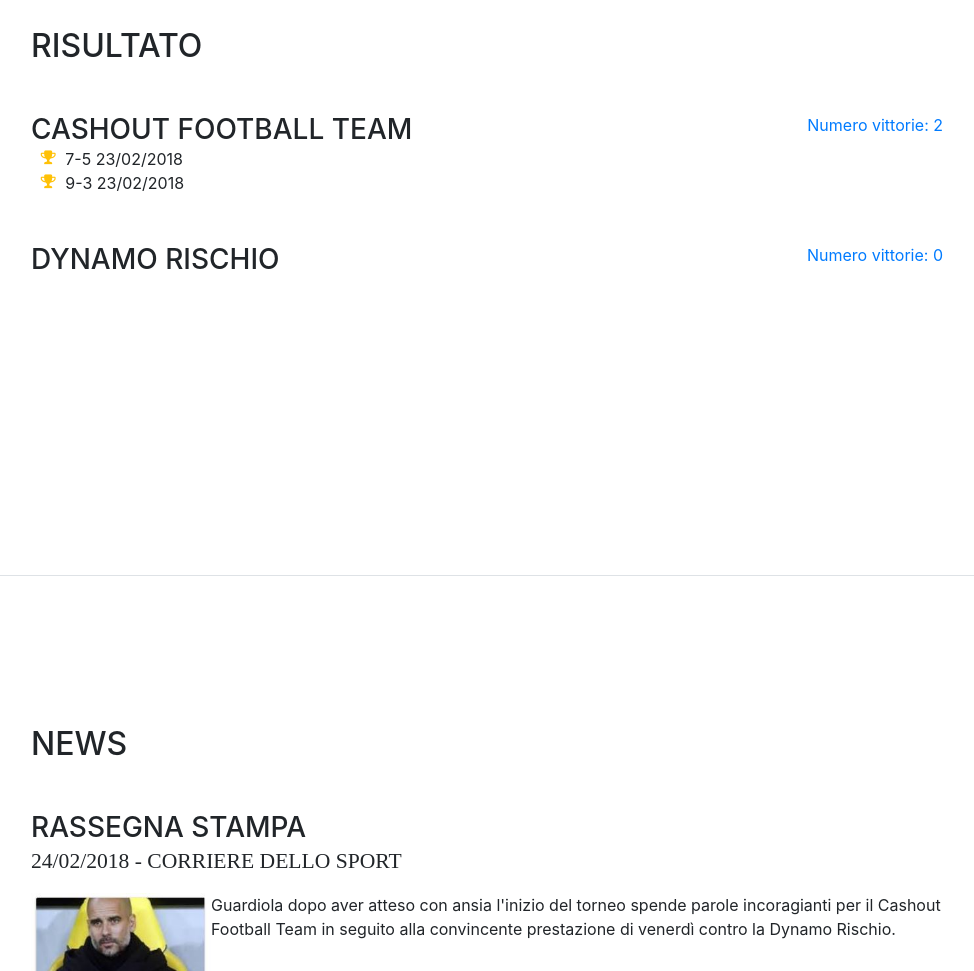
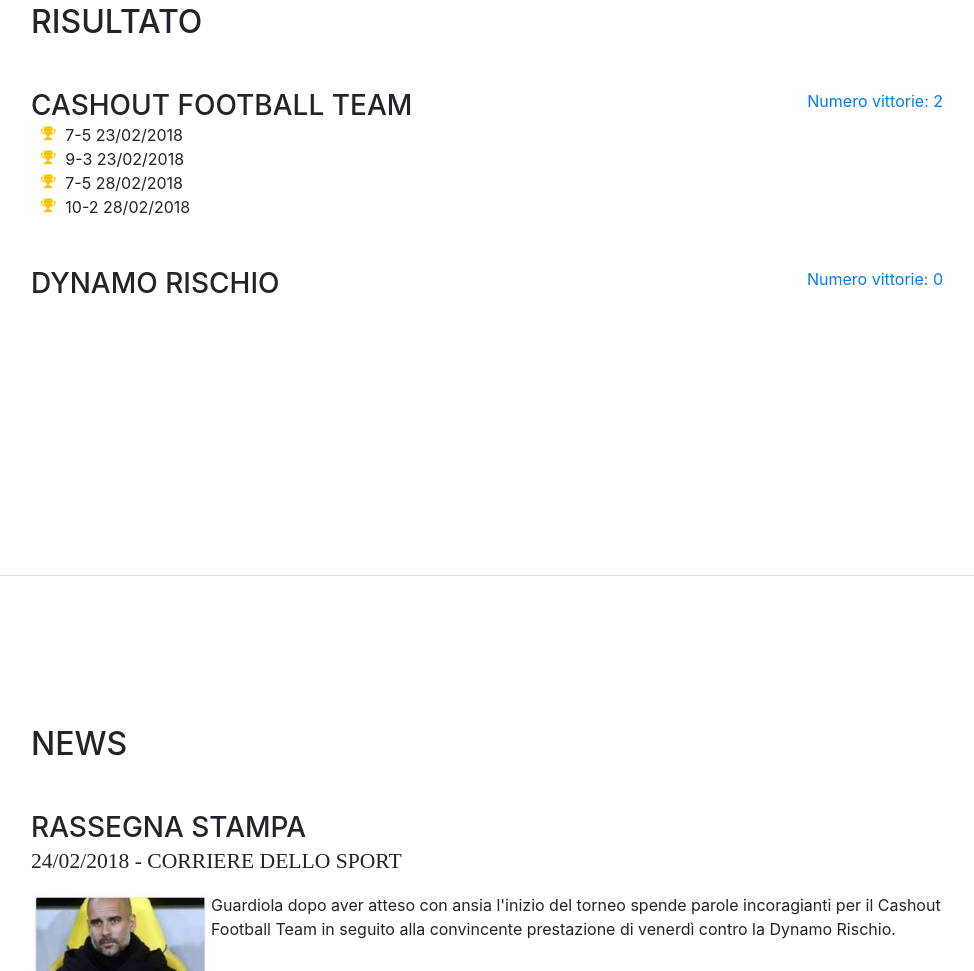
Before and after one commit to SimoneCas/Calcio_Balilla_Report, a website with bundled scripts: page index.html in a window 1280 px wide. Shown: the part 2951-3922 px from the top of the page, without its empty margins (289-1263 px from the left). Built offline with nearby package versions, Linux system fonts and the light colour scheme; a web font is replaced by a local one.

Commit message:
aggiornata giornata 28/02

```diff
--- a/index.html
+++ b/index.html
@@ -218,6 +218,13 @@
                   <li>
                     <i class="fa-li fa fa-trophy text-warning"></i>
                     9-3  23/02/2018</li>
+				  <li>
+                    <i class="fa-li fa fa-trophy text-warning"></i>
+                    7-5  28/02/2018</li>
+                  <li>
+                    <i class="fa-li fa fa-trophy text-warning"></i>
+                    10-2  28/02/2018</li>
+
                 </ul>
               </div>
             </div>
```
